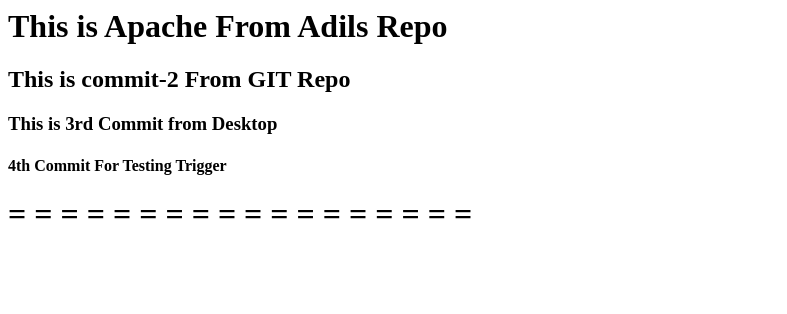
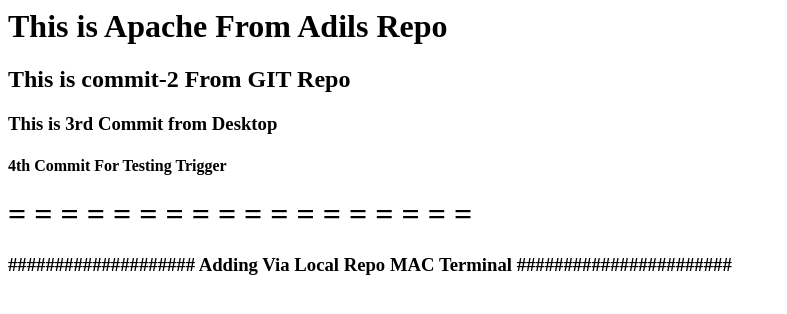
Before and after one commit to adilshaikhatwork/git-jenkins-demo, a plain HTML site: page index.html in a window 1280 px wide. Shown: the whole page, without its empty margins (0-787 px from the left). Drawn offline with Linux system fonts and the light colour scheme.

Commit message:
commiting from MAC terminal again

```diff
--- a/index.html
+++ b/index.html
@@ -7,3 +7,5 @@
 <h4> 4th Commit For Testing Trigger </h4>
 
 <h1> = = = = = = = = = = = = = = = = = = </h1>
+
+<h3>#################### Adding Via Local Repo MAC Terminal #######################</h3>
```
